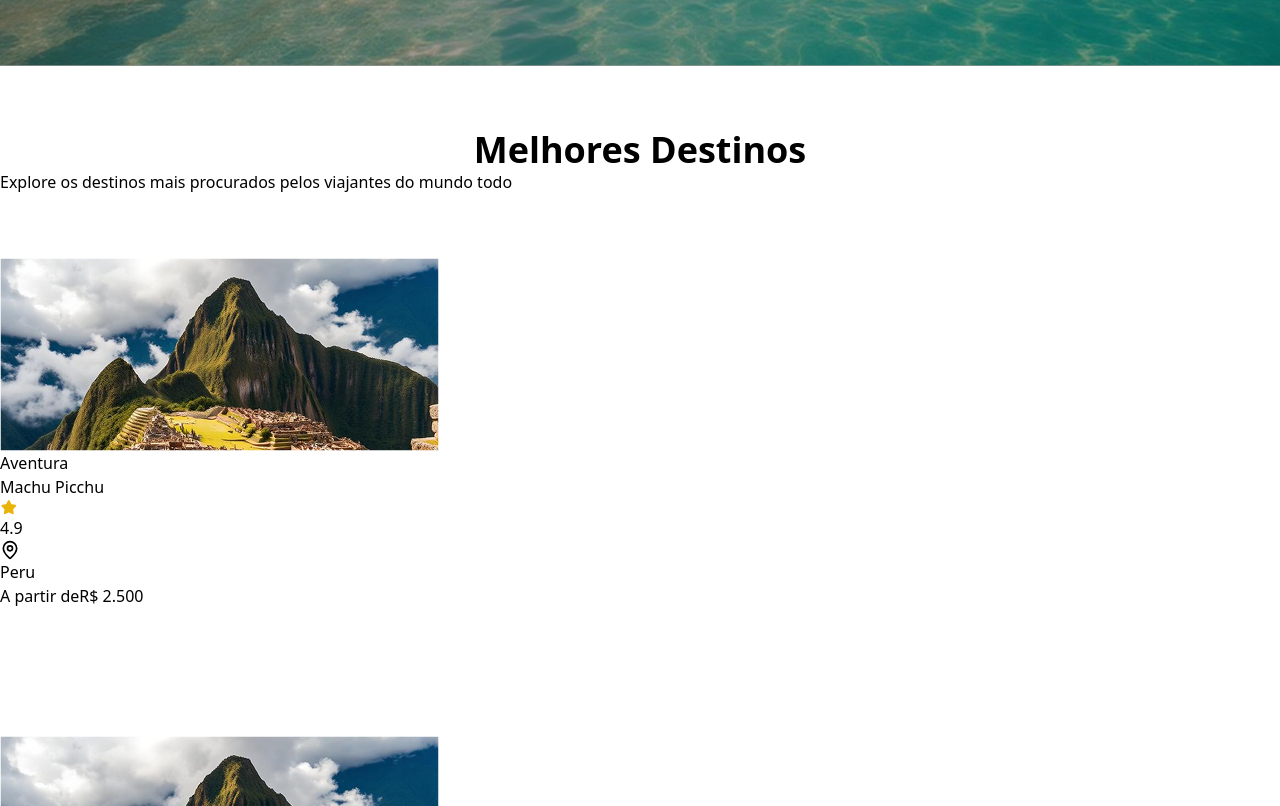
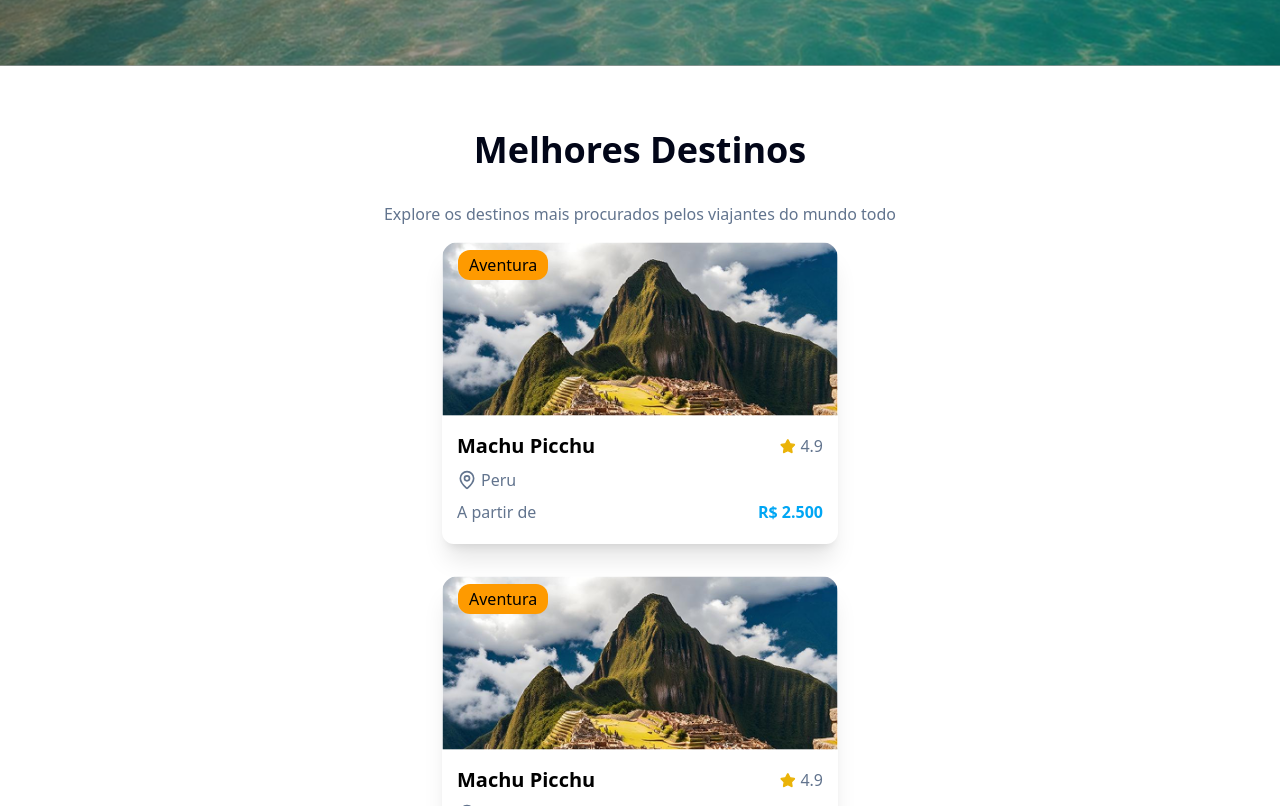
Before and after one commit to matheusmarqlima/Projeto-Viaja-Mundo, a React (Vite) app: page / in a window 1280 px wide. Shown: the part 594-1400 px from the top of the page. Built offline with nearby package versions, Linux system fonts and the light colour scheme.

Commit message:
Style: feito estilo dos cards

```diff
--- a/src/components/BestDestinations.tsx
+++ b/src/components/BestDestinations.tsx
@@ -2,10 +2,10 @@ import DestinationCard from "./DestinationCard";
 
 const BestDestinations = () => {
   return (
-    <section className="py-[64px] ">
-      <h2 className="text-4xl font-bold text-center">Melhores Destinos</h2>
-      <p>Explore os destinos mais procurados pelos viajantes do mundo todo</p>
-      <div>
+    <section className="py-[64px] flex flex-col items-center justify-center  ">
+      <h2 className="text-4xl font-bold text-center text-slate-950 mb-4">Melhores Destinos</h2>
+      <p className="text-center text-slate-500 py-[16px] px-[8px]">Explore os destinos mais procurados pelos viajantes do mundo todo</p>
+      <div className="flex flex-col gap-8">
         <DestinationCard />
         <DestinationCard />
         <DestinationCard />
--- a/src/components/DestinationCard.tsx
+++ b/src/components/DestinationCard.tsx
@@ -4,25 +4,25 @@ import Star from "../assets/star.svg?react";
 
 const DestinationCard = () => {
   return (
-    <div className="py-[64px] border-t-yellow-300">
-      <div>
-        <img src={machuPicchu} alt="Machu Picchu" />
-        <div>Aventura</div>
+    <div className="w-[396px] rounded-[12px] shadow-xl relative ">
+      <div className="">
+        <img src={machuPicchu} alt="Machu Picchu" className="rounded-t-2xl relative"/>
+        <div className="absolute top-2 left-4 bg-amber-500 rounded-xl py-[3px] px-[11px]">Aventura</div>
       </div>
-      <div>
-        <div>
-          <h3>Machu Picchu</h3>
-          <div>
+      <div className="mx-[15px] pb-[20px] flex flex-col gap-[8px]">
+        <div className="flex justify-between pt-[16px]">
+          <h3 className="text-xl font-semibold ">Machu Picchu</h3>
+          <div className="flex items-center text-slate-500">
             <Star /> 4.9
           </div>
         </div>
-        <div>
+        <div className="flex items-center gap-1 text-slate-500">
           <MapPin className="h-5 w-5" />
           Peru
         </div>
-        <div>
-          <span>A partir de</span>
-          <span>R$ 2.500</span>
+        <div className="flex justify-between ">
+          <span className="text-slate-500">A partir de </span>
+          <span className="text-sky-500 font-bold">R$ 2.500</span>
         </div>
       </div>
     </div>
```
